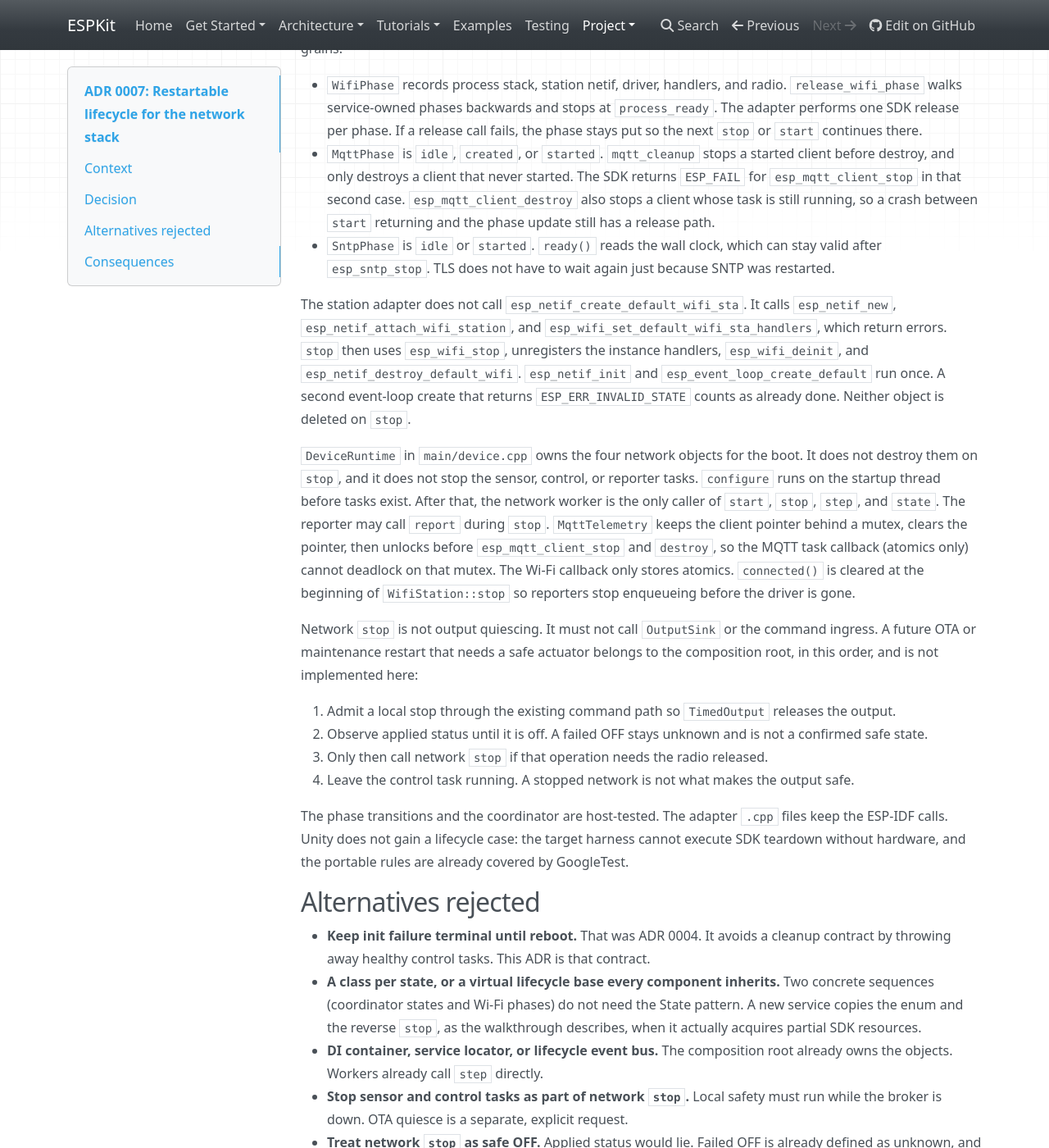
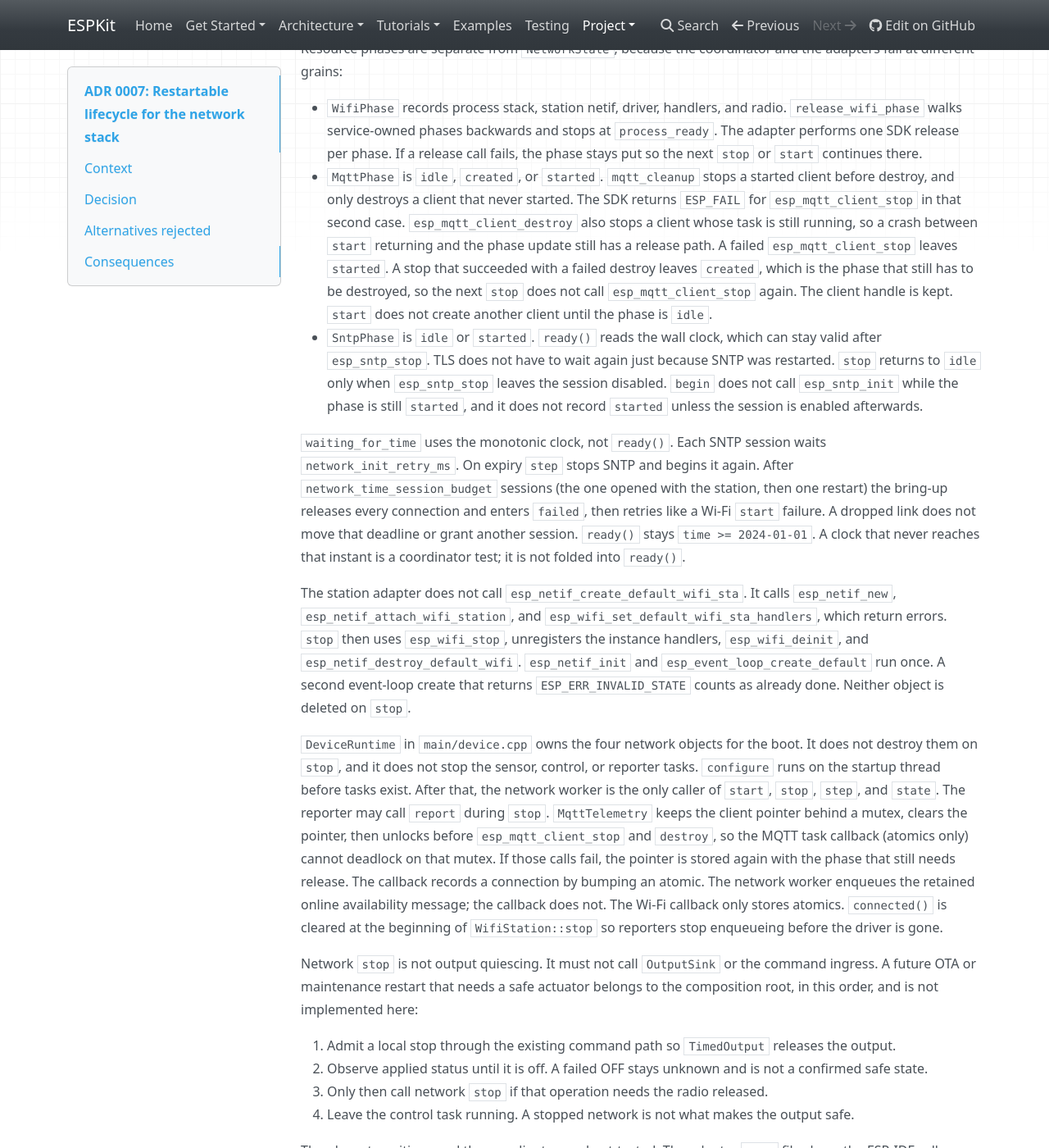
Before and after one commit to nawuv/esp-idf-template, an MkDocs documentation site: the page built from docs/decisions/0007-service-lifecycle.md, in a window 1280 px wide and 1400 px high, scrolled down 1751 px. Shown: the whole window at 82% size. Built offline with MkDocs 1.6.1, drawn with Linux system fonts in a browser that asks for light colours; nearby versions of some CDN libraries; some of the changed text lies outside the part shown.

Commit message:
fix: fail closed when network time or MQTT release does not finish
waiting_for_time now expires on the monotonic clock. The first expiry
stops SNTP and begins it again; the next releases the stack and enters
failed, using the same retry as a Wi-Fi start failure. ready() is still
the wall clock.

MQTT stop/destroy and SNTP stop leave the phase unchanged when the SDK
call does not finish, so the next stop or start can retry it. Retained
availability is enqueued by the network worker; the MQTT callback only
stores atomics.

Hardware was not validated.

Co-authored-by: yhna941 <yhna941@users.noreply.github.com>

```diff
--- a/docs/decisions/0007-service-lifecycle.md
+++ b/docs/decisions/0007-service-lifecycle.md
@@ -41,10 +41,10 @@ no class per state, no service locator, and no lifecycle event bus.
 | `disabled` | No settings copied. `step` and `stop` do nothing. |
 | `starting` | Settings are owned. The next `step` starts Wi-Fi. |
 | `waiting_for_wifi` | The station driver started. `step` polls the link. |
-| `waiting_for_time` | The link is up and TLS still needs a wall clock. |
+| `waiting_for_time` | The link is up and TLS still needs a wall clock. The wait is bounded on the monotonic clock. |
 | `waiting_for_mqtt` | Link and clock are ready, or the last MQTT `start` failed. |
 | `running` | MQTT `start` succeeded. Link loss stays here. |
-| `failed` | Wi-Fi `start` failed. Resources are released. `step` retries after `network_init_retry_ms`. |
+| `failed` | Wi-Fi `start` failed, or SNTP used its session budget without a wall clock. Resources are released. `step` retries after `network_init_retry_ms`. |
 | `stopped` | `stop` ran. Resources are released. `step` does not retry. |
 
 `configure` copies settings only from `disabled`. Later calls are ignored, so a
@@ -79,9 +79,26 @@ the adapters fail at different grains:
   returns `ESP_FAIL` for `esp_mqtt_client_stop` in that second case.
   `esp_mqtt_client_destroy` also stops a client whose task is still running, so
   a crash between `start` returning and the phase update still has a release path.
+  A failed `esp_mqtt_client_stop` leaves `started`. A stop that succeeded with a
+  failed destroy leaves `created`, which is the phase that still has to be
+  destroyed, so the next `stop` does not call `esp_mqtt_client_stop` again.
+  The client handle is kept. `start` does not create another client until the
+  phase is `idle`.
 - `SntpPhase` is `idle` or `started`. `ready()` reads the wall clock, which can
   stay valid after `esp_sntp_stop`. TLS does not have to wait again just because
-  SNTP was restarted.
+  SNTP was restarted. `stop` returns to `idle` only when `esp_sntp_stop` leaves
+  the session disabled. `begin` does not call `esp_sntp_init` while the phase
+  is still `started`, and it does not record `started` unless the session is
+  enabled afterwards.
+
+`waiting_for_time` uses the monotonic clock, not `ready()`. Each SNTP session
+waits `network_init_retry_ms`. On expiry `step` stops SNTP and begins it again.
+After `network_time_session_budget` sessions (the one opened with the station,
+then one restart) the bring-up releases every connection and enters `failed`,
+then retries like a Wi-Fi `start` failure. A dropped link does not move that
+deadline or grant another session. `ready()` stays `time >= 2024-01-01`. A
+clock that never reaches that instant is a coordinator test; it is not folded
+into `ready()`.
 
 The station adapter does not call `esp_netif_create_default_wifi_sta`. It calls
 `esp_netif_new`, `esp_netif_attach_wifi_station`, and
@@ -99,7 +116,10 @@ that, the network worker is the only caller of `start`, `stop`, `step`, and
 `state`. The reporter may call `report` during `stop`. `MqttTelemetry` keeps the
 client pointer behind a mutex, clears the pointer, then unlocks before
 `esp_mqtt_client_stop` and `destroy`, so the MQTT task callback (atomics only)
-cannot deadlock on that mutex. The Wi-Fi callback only stores atomics.
+cannot deadlock on that mutex. If those calls fail, the pointer is stored again
+with the phase that still needs release. The callback records a connection by
+bumping an atomic. The network worker enqueues the retained online availability
+message; the callback does not. The Wi-Fi callback only stores atomics.
 `connected()` is cleared at the beginning of `WifiStation::stop` so reporters
 stop enqueueing before the driver is gone.
 
@@ -155,19 +175,27 @@ already covered by GoogleTest.
 ## Consequences
 
 Out-of-tree `WifiConnection`, `MqttConnection`, and `NetworkTime` implementations
-must add `stop()`. `NetworkService` now takes an `application::Clock&` so the
-retry delay does not depend on the task period. `NetworkState::failed` is no
-longer terminal. Callers that treated it as "give up until reboot" should call
-`stop` when they want the retry suppressed.
+must add `stop()`. `MqttConnection` must also add `publish_availability()`. An
+empty body is enough when that adapter does not publish availability; the MQTT
+adapter publishes from the network worker. `NetworkTime::stop` must leave the
+session started when the implementation could not stop it, and `begin` must not
+open a second session in that case. `NetworkService` now takes an
+`application::Clock&` so the retry delay does not depend on the task period.
+`NetworkState::failed` is no longer terminal. Callers that treated it as "give
+up until reboot" should call `stop` when they want the retry suppressed. A
+stalled wall clock also enters `failed` after the SNTP session budget.
 
 `configure` still cannot replace settings after startup. Changing credentials
 without a reboot needs a later change that allows `configure` from `stopped`
 only, on the network worker.
 
 `esp_mqtt_client_stop` must not run on the MQTT task. The network worker is the
-caller. Hardware was not validated: host tests use fakes, and the ESP32-S3 build
-only checks that the adapter compiles. Association, broker loss, and a real
-partial `esp_wifi_init` failure still need a board.
+caller, and it is also the caller of `esp_mqtt_client_enqueue` for retained
+availability. Hardware was not validated: host tests use fakes, and the ESP32-S3
+build only checks that the adapter compiles. Association, broker loss, a real
+partial `esp_wifi_init` failure, a failed `esp_mqtt_client_stop` or
+`esp_mqtt_client_destroy`, and a wall clock that never reaches 2024-01-01 still
+need a board.
 
 Enabling `ESPKIT_NETWORK_ENABLED` does not by itself start the stack. The
 composition root calls `configure` only when NVS yields a valid configuration,
```
Also changed, not shown: docs/architecture.md (+9 -4 lines), docs/code-walkthrough.md (+12 -5 lines), docs/hardware-mqtt.md (+4 -1 lines), docs/testing.md (+4 -3 lines), 10 other files.
